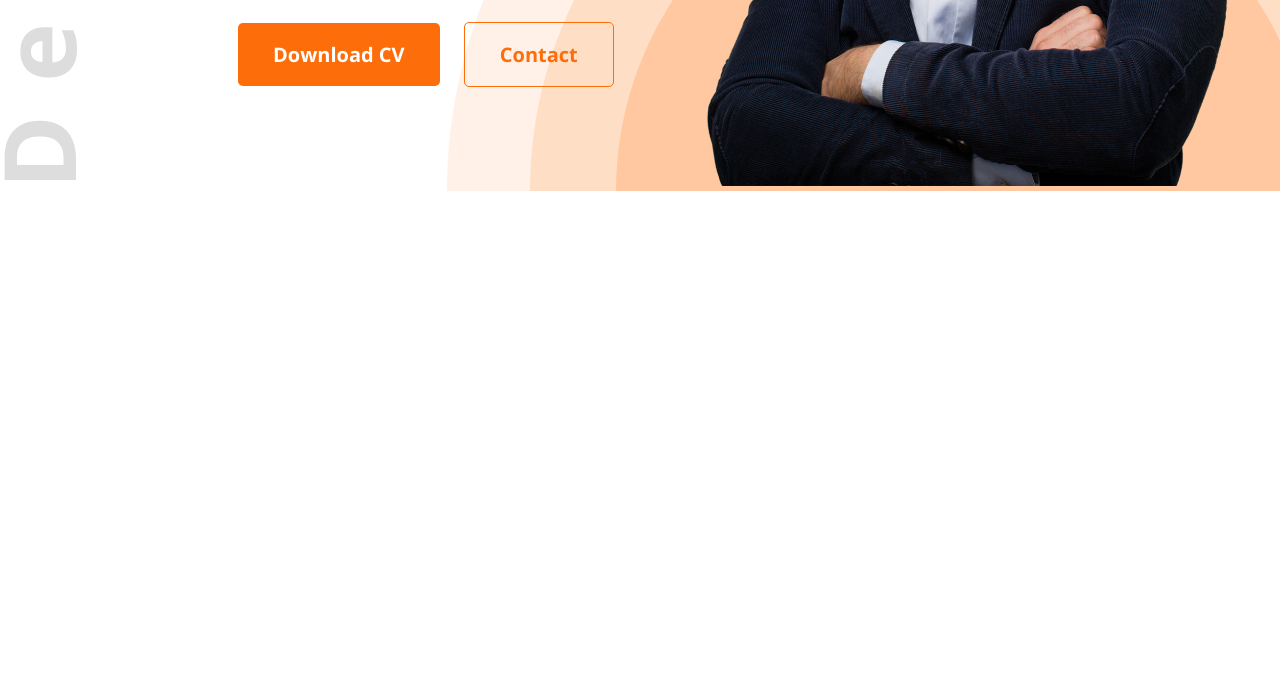
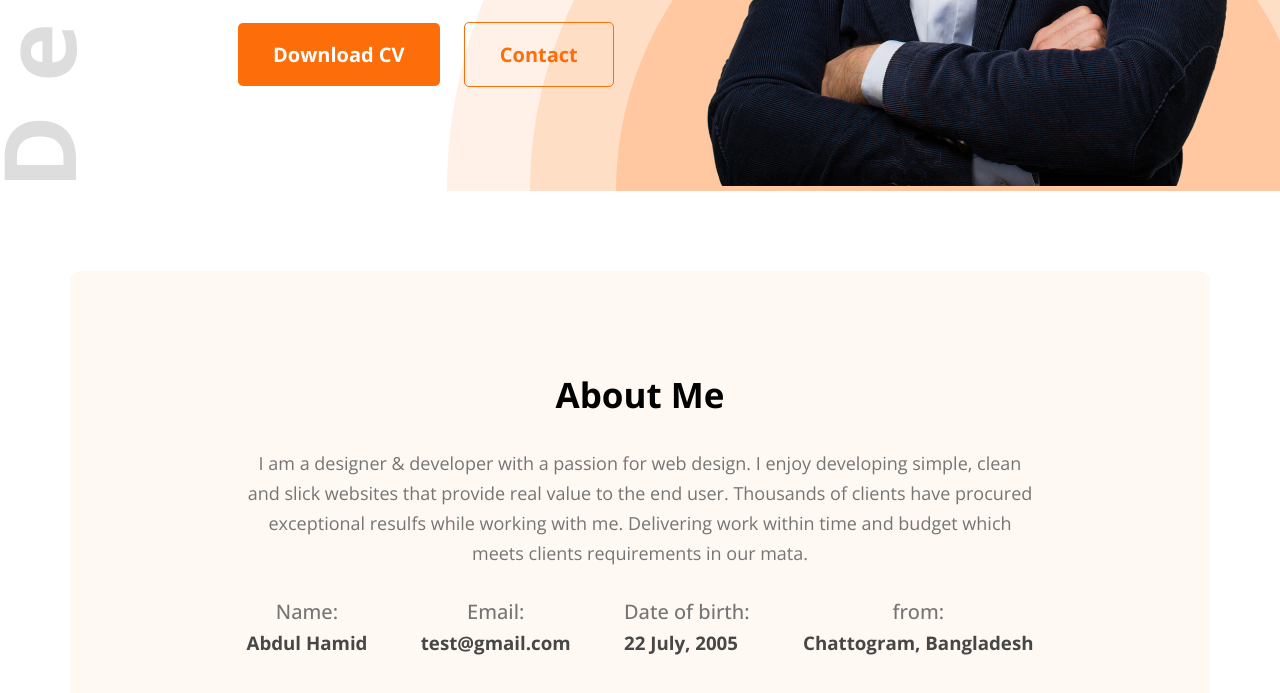
Before and after one commit to webdevhamid/my-portfolio, a plain HTML site: page index.html in a window 1280 px wide. Shown: the part 613-1306 px from the top of the page. Before the commit the page ends 804 px from the top, so only its background shows below. Drawn offline with nearby package versions, Linux system fonts and the light colour scheme.

Commit message:
added about section

```diff
--- a/index.html
+++ b/index.html
@@ -35,5 +35,37 @@
         </div>
       </div>
     </header>
+
+    <main>
+      <section id="about">
+        <div class="about-container">
+          <h3 class="section-title">About Me</h3>
+          <p class="section-description">
+            I am a designer & developer with a passion for web design. I enjoy developing simple,
+            clean and slick websites that provide real value to the end user. Thousands of clients
+            have procured exceptional resulfs while working with me. Delivering work within time and
+            budget which meets clients requirements in our mata.
+          </p>
+          <div class="about-details">
+            <div class="about-details-block">
+              <p>Name:</p>
+              <h3>Abdul Hamid</h3>
+            </div>
+            <div class="about-details-block">
+              <p>Email:</p>
+              <h3>test@gmail.com</h3>
+            </div>
+            <div class="about-details-block">
+              <p>Date of birth:</p>
+              <h3>22 July, 2005</h3>
+            </div>
+            <div class="about-details-block">
+              <p>from:</p>
+              <h3>Chattogram, Bangladesh</h3>
+            </div>
+          </div>
+        </div>
+      </section>
+    </main>
   </body>
 </html>
--- a/styles/style.css
+++ b/styles/style.css
@@ -41,6 +41,19 @@
   background: transparent;
   border: 1px solid #fd6e0a;
   color: #fd6e0a;
+}
+
+.section-title {
+  font-weight: 700;
+  font-size: 35px;
+  text-align: center;
+}
+.section-description {
+  font-size: 18px;
+  font-weight: 400;
+  text-align: center;
+  color: rgb(117, 117, 117);
+  line-height: 30px;
 }
 /* Nav Styles  */
 nav {
@@ -120,3 +133,38 @@ nav ul li:last-child {
 .hero-banner .banner-image {
   width: 584px;
 }
+
+/* About Styles  */
+#about {
+  width: 1140px;
+  margin: 80px auto;
+  display: flex;
+  justify-content: center;
+  padding: 80px 0;
+  background: rgb(255, 248, 243);
+  border-radius: 10px;
+}
+#about .about-container {
+  width: 827px;
+  padding: 20px;
+}
+.about-details {
+  display: flex;
+  justify-content: space-between;
+  align-items: center;
+  margin-top: 30px;
+}
+#about .section-description {
+  margin: 30px 0;
+}
+#about .about-details-block p {
+  font-size: 20px;
+  font-weight: 500;
+  text-align: center;
+  color: rgb(117, 117, 117);
+  margin-bottom: 5px;
+}
+
+#about .about-details-block h3 {
+  color: rgb(71, 71, 71);
+}
```
